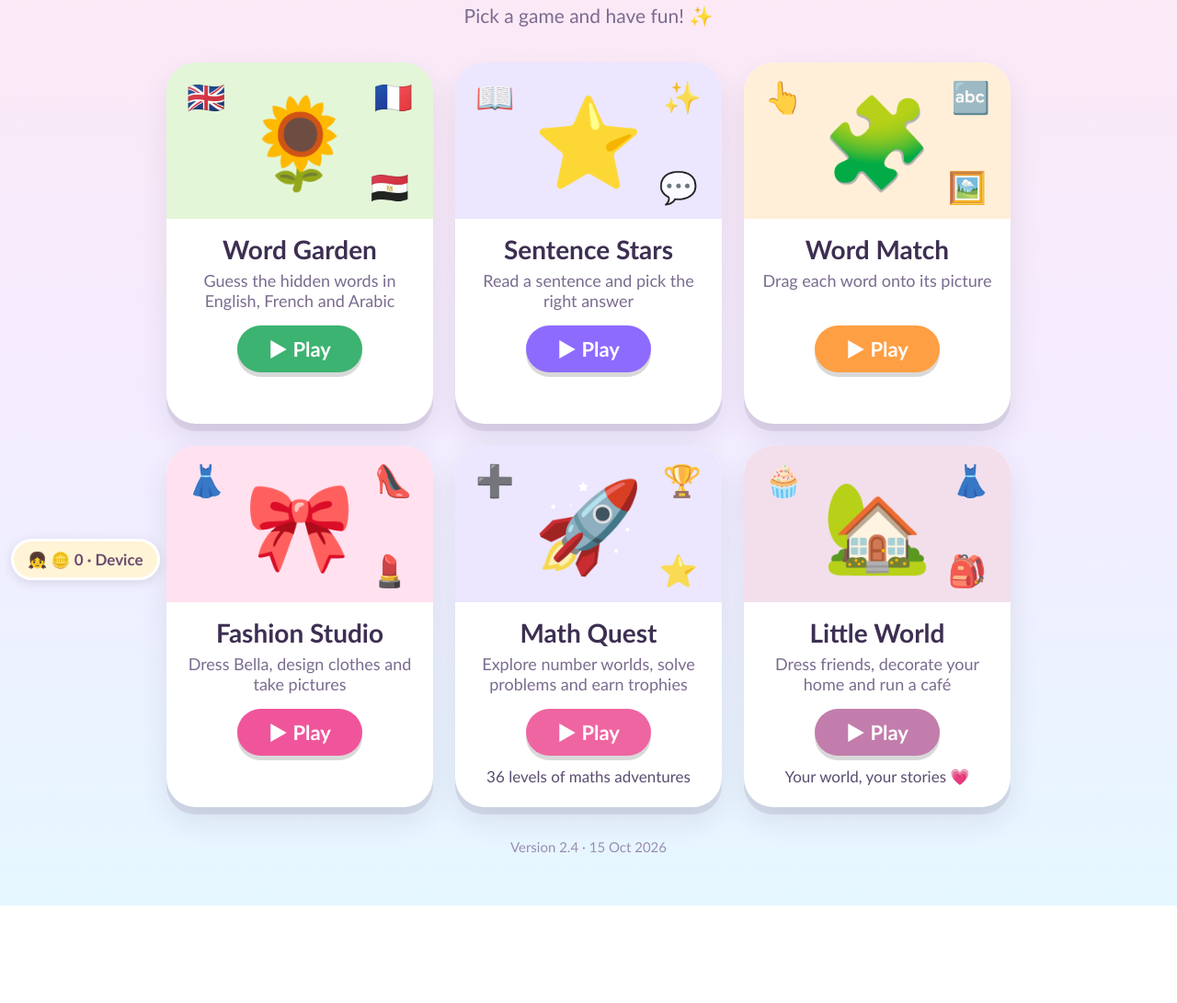
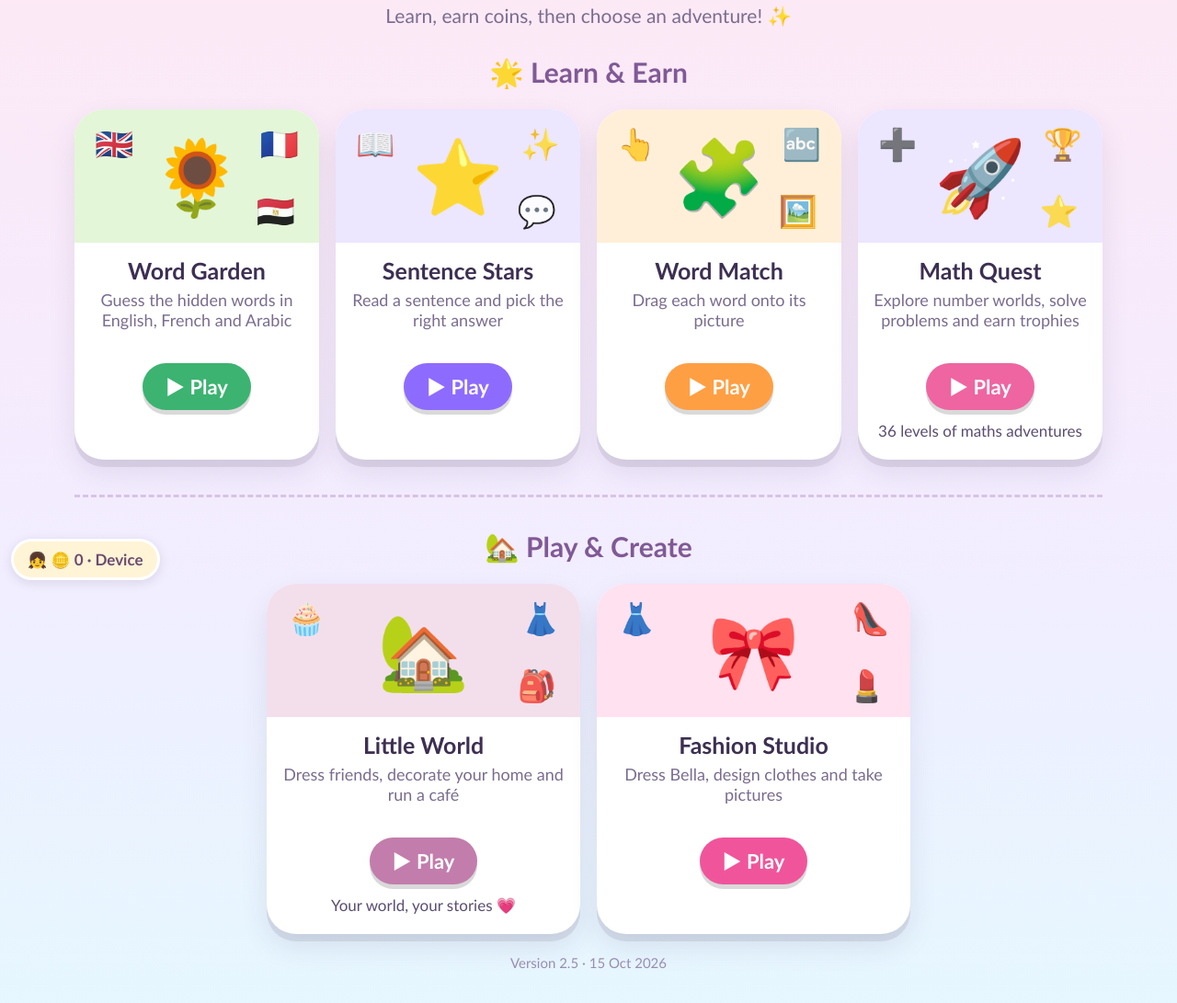
Before and after one commit to fady-gendi/Cecilia-Games, a plain HTML site: page index.html in a window 1280 px wide. Shown: the part 159-1250 px from the top of the page at 92% size. Before the commit the page ends 1144 px from the top, so only its background shows below. Drawn offline with Linux system fonts and the light colour scheme.

Commit message:
Release v2.5: separate Learn & Earn from Play & Create and explain cloud connection errors

```diff
--- a/index.html
+++ b/index.html
@@ -37,44 +37,49 @@ h1 .c{color:#f0559b}
 .soon .art{-webkit-filter:grayscale(.2);filter:grayscale(.2)}
 @media (hover:hover){.card:hover{-webkit-transform:translateY(-3px);transform:translateY(-3px)}}
 @media (max-width:420px){h1{font-size:27px}.card{width:100%;margin:10px 0}}
+.games-section{margin-top:30px}.games-section h2{text-align:center;font-size:30px;margin:10px 0 22px;color:#805996}.games-section .grid{display:grid;grid-template-columns:repeat(4,minmax(0,1fr));gap:18px}.games-section .card{width:auto;margin:0}.play-section{border-top:3px dashed #d8c3e5;padding-top:25px;margin-top:38px}.play-section .grid{grid-template-columns:repeat(2,minmax(0,1fr));max-width:700px;margin:auto}.games-section .art{height:145px;font-size:80px}.games-section .name{font-size:25px}.games-section .body{padding:15px 12px 20px}.games-section .play{padding:12px 25px}.games-section .desc{font-size:18px;min-height:66px}.wrap{max-width:1150px}@media(max-width:900px){.learn-section .grid{grid-template-columns:repeat(2,minmax(0,1fr));max-width:700px;margin:auto}.games-section .desc{min-height:48px}}@media(max-width:480px){.games-section .grid{grid-template-columns:1fr;max-width:340px}.games-section h2{font-size:27px}.games-section .desc{min-height:0}}
 </style>
-<script src="shared/wallet.js?v=v24"></script></head>
+<script src="shared/wallet.js?v=v25"></script></head>
 <body>
 <div class="wrap">
  <h1>🌈 <span class="c">Cecilia's</span> Games 🌈</h1>
- <p style="text-align:center;font-size:23px"><a href="account/?v=v24" style="color:#9166a4;font-weight:bold;text-decoration:none">👧 Cecilia’s Account · 🪙 <span id="sharedBalance">0</span></a></p>
- <p class="sub">Pick a game and have fun! ✨</p>
- <div class="grid">
-  <a class="card" href="word-garden/?v=v24">
+ <p style="text-align:center;font-size:23px"><a href="account/?v=v25" style="color:#9166a4;font-weight:bold;text-decoration:none">👧 Cecilia’s Account · 🪙 <span id="sharedBalance">0</span></a></p>
+ <p class="sub">Learn, earn coins, then choose an adventure! ✨</p>
+ <section class="games-section learn-section" aria-labelledby="learn-heading">
+  <h2 id="learn-heading">🌟 Learn & Earn</h2>
+  <div class="grid"><a class="card" href="word-garden/?v=v25">
    <div class="art" style="background:#e3f6d8"><span class="mini" style="top:16px;left:22px">🇬🇧</span><span class="mini" style="top:16px;right:22px">🇫🇷</span><span class="mini" style="bottom:14px;right:26px">🇪🇬</span>🌻</div>
    <div class="body"><p class="name">Word Garden</p><p class="desc">Guess the hidden words in English, French and Arabic</p>
     <span class="play" style="background:#3cb371">▶ Play</span><div class="stats" id="wgStats"></div></div>
   </a>
-  <a class="card" href="sentence-stars/?v=v24">
+<a class="card" href="sentence-stars/?v=v25">
    <div class="art" style="background:#ece6ff"><span class="mini" style="top:16px;left:22px">📖</span><span class="mini" style="top:16px;right:22px">✨</span><span class="mini" style="bottom:14px;right:26px">💬</span>⭐</div>
    <div class="body"><p class="name">Sentence Stars</p><p class="desc">Read a sentence and pick the right answer</p>
     <span class="play" style="background:#8e6bff">▶ Play</span><div class="stats" id="ssStats"></div></div>
   </a>
-  <a class="card" href="word-match/?v=v24">
+<a class="card" href="word-match/?v=v25">
    <div class="art" style="background:#ffefd9"><span class="mini" style="top:16px;left:22px">👆</span><span class="mini" style="top:16px;right:22px">🔤</span><span class="mini" style="bottom:14px;right:26px">🖼️</span>🧩</div>
    <div class="body"><p class="name">Word Match</p><p class="desc">Drag each word onto its picture</p>
     <span class="play" style="background:#ff9f43">▶ Play</span><div class="stats" id="wmStats"></div></div>
   </a>
-  <a class="card" href="fashion-studio/?v=v24">
+<a class="card" href="math-quest/?v=v25">
+   <div class="art" style="background:#ece6ff"><span class="mini" style="top:16px;left:22px">➕</span><span class="mini" style="top:16px;right:22px">🏆</span><span class="mini" style="bottom:14px;right:26px">⭐</span>🚀</div>
+   <div class="body"><p class="name">Math Quest</p><p class="desc">Explore number worlds, solve problems and earn trophies</p><span class="play" style="background:#ee65a1">▶ Play</span><div class="stats">36 levels of maths adventures</div></div>
+  </a></div>
+ </section>
+ <section class="games-section play-section" aria-labelledby="play-heading">
+  <h2 id="play-heading">🏡 Play & Create</h2>
+  <div class="grid"><a class="card" href="little-world/?v=v25">
+   <div class="art" style="background:#f3dfec"><span class="mini" style="top:16px;left:22px">🧁</span><span class="mini" style="top:16px;right:22px">👗</span><span class="mini" style="bottom:14px;right:26px">🎒</span>🏡</div>
+   <div class="body"><p class="name">Little World</p><p class="desc">Dress friends, decorate your home and run a café</p><span class="play" style="background:#c27dac">▶ Play</span><div class="stats">Your world, your stories 💗</div></div>
+  </a>
+<a class="card" href="fashion-studio/?v=v25">
    <div class="art" style="background:#ffe1ef"><span class="mini" style="top:16px;left:22px">👗</span><span class="mini" style="top:16px;right:22px">👠</span><span class="mini" style="bottom:14px;right:26px">💄</span>🎀</div>
    <div class="body"><p class="name">Fashion Studio</p><p class="desc">Dress Bella, design clothes and take pictures</p>
     <span class="play" style="background:#f0559b">▶ Play</span><div class="stats"></div></div>
-  </a>
-  <a class="card" href="math-quest/?v=v24">
-   <div class="art" style="background:#ece6ff"><span class="mini" style="top:16px;left:22px">➕</span><span class="mini" style="top:16px;right:22px">🏆</span><span class="mini" style="bottom:14px;right:26px">⭐</span>🚀</div>
-   <div class="body"><p class="name">Math Quest</p><p class="desc">Explore number worlds, solve problems and earn trophies</p><span class="play" style="background:#ee65a1">▶ Play</span><div class="stats">36 levels of maths adventures</div></div>
-  </a>
-  <a class="card" href="little-world/?v=v24">
-   <div class="art" style="background:#f3dfec"><span class="mini" style="top:16px;left:22px">🧁</span><span class="mini" style="top:16px;right:22px">👗</span><span class="mini" style="bottom:14px;right:26px">🎒</span>🏡</div>
-   <div class="body"><p class="name">Little World</p><p class="desc">Dress friends, decorate your home and run a café</p><span class="play" style="background:#c27dac">▶ Play</span><div class="stats">Your world, your stories 💗</div></div>
-  </a>
- </div>
- <p class="ver">Version 2.4 · 15 Oct 2026</p>
+  </a></div>
+ </section>
+ <p class="ver">Version 2.5 · 15 Oct 2026</p>
 </div>
 <script>
 /* show each game's progress on its card (same site, so saved games are readable here) */
@@ -86,7 +91,7 @@ function readSave(key,cookie){
 }
 [['wgStats','wordgarden_v1','wg1','words'],['ssStats','sentencestars_v1','ss1','sentences'],['wmStats','wordmatch_v1','wm1','puzzles']].forEach(function(g){
  var s=readSave(g[1],g[2]);
- if(s){document.getElementById(g[0]).textContent='⭐ '+(s.stars||0)+'   🪙 '+(s.coins||0)+'   📖 '+(s.total||0)+' '+g[3];}
+ if(s){document.getElementById(g[0]).textContent='⭐ '+(s.stars||0)+'   📖 '+(s.total||0)+' '+g[3];}
 });
 </script>
 <script>CeciliaWallet.onChange(function(){document.getElementById("sharedBalance").textContent=CeciliaWallet.balance()});</script></body>
--- a/shared/wallet.js
+++ b/shared/wallet.js
@@ -19,10 +19,10 @@ function award(n,source,reason,id){return add(Math.max(0,Math.floor(n)),source,r
 function spend(n,source,reason,id,meta){return add(-Math.abs(Math.floor(n)),source,reason,id,meta,'spend')}
 function records(){return Object.values(state.entries).sort(function(a,b){return b.created-a.created})}
 function purchases(source){var all={};if(state.snapshot)(state.snapshot.grants||[]).filter(function(e){return e.source===source}).forEach(function(e){all[e.id]=e});records().filter(function(e){return e.source===source&&e.kind==='spend'}).forEach(function(e){all[e.id]=e});return Object.values(all)}
-async function request(events){var ctrl=new AbortController(),timeout=setTimeout(function(){ctrl.abort()},15000);try{var r=await fetch(config.url,{method:'POST',body:JSON.stringify({action:'wallet.sync',account:'cecilia',key:key(),events:events}),redirect:'follow',signal:ctrl.signal});return await r.json()}finally{clearTimeout(timeout)}}
-async function sync(){if(!configured()||busy)return;busy=true;status='Syncing…';notify();try{state=read();var pending=records().filter(function(e){return e.status==='pending'}).sort(function(a,b){return a.created-b.created}).slice(0,80);var res=await request(pending);if(!res.ok)throw Error(res.error||'Sync failed');var disk=read();state=disk;res.results.forEach(function(r){var e=state.entries[r.id];if(e){e.status=r.ok?'confirmed':'rejected';e.error=r.error||'';if(e.kind==='migration'&&r.creditedTotal!==undefined)e.delta=r.creditedTotal}});state.snapshot={url:config.url,balance:res.balance,migrations:res.migrations||{},grants:res.grants||[],at:Date.now()};status='Cloud synced ✓';write();if(records().some(function(e){return e.status==='pending'}))schedule()}catch(e){status='Offline · changes pending';notify();clearTimeout(timer);timer=setTimeout(sync,20000)}finally{busy=false}}
+async function request(events){var ctrl=new AbortController(),timeout=setTimeout(function(){ctrl.abort()},30000);try{var r=await fetch(config.url,{method:'POST',body:JSON.stringify({action:'wallet.sync',account:'cecilia',key:key(),events:events}),redirect:'follow',signal:ctrl.signal});if(r.headers&&/text\/html/i.test(r.headers.get('content-type')||'')){var wrong=new Error('This link opens a website, not the Global Wallet service. Check the deployment URL.');wrong.permanent=true;throw wrong}try{return await r.json()}catch(parseError){if(parseError.permanent)throw parseError;var invalid=new Error('The deployment did not return wallet data. Check the web app URL and access settings.');invalid.permanent=true;throw invalid}}finally{clearTimeout(timeout)}}
+async function sync(){if(!configured()||busy)return;busy=true;status='Syncing…';notify();try{state=read();var pending=records().filter(function(e){return e.status==='pending'}).sort(function(a,b){return a.created-b.created}).slice(0,80);var res=await request(pending);if(!res.ok){var err=new Error(res.error==='unauthorized'?'Family key rejected. Check FAMILY_KEY in Script properties.':res.error==='unknown action'?'Wrong Apps Script deployment. Use the Global Wallet web app.':res.error||'Sync failed');err.permanent=true;throw err}var disk=read();state=disk;res.results.forEach(function(r){var e=state.entries[r.id];if(e){e.status=r.ok?'confirmed':'rejected';e.error=r.error||'';if(e.kind==='migration'&&r.creditedTotal!==undefined)e.delta=r.creditedTotal}});state.snapshot={url:config.url,balance:res.balance,migrations:res.migrations||{},grants:res.grants||[],at:Date.now()};status='Cloud synced ✓';write();if(records().some(function(e){return e.status==='pending'}))schedule()}catch(e){status=e.permanent?e.message:'Connection timed out or offline · saved here';notify();clearTimeout(timer);if(!e.permanent)timer=setTimeout(sync,20000)}finally{busy=false}}
 function setup(url,familyKey){if(!/^https:\/\/script\.google\.com\/macros\/s\/[A-Za-z0-9_-]+\/exec$/.test(url))throw Error('Use the Apps Script deployment /exec URL.');if(!familyKey.trim())throw Error('Enter the family key.');var changed=config.url!==url;config={url:url};localStorage.setItem(CONFIG,JSON.stringify(config));localStorage.setItem('cecilia_family_cloud_key',familyKey.trim());state=read();if(changed){state.snapshot=null;records().forEach(function(e){if(e.status==='confirmed')e.status='pending'})}write();sync()}
-function mount(){if(document.getElementById('globalWalletBadge'))return;var b=document.createElement('a');b.id='globalWalletBadge';b.href=ROOT+'account/?v=v24';b.style.cssText='position:fixed;left:max(12px,env(safe-area-inset-left));bottom:max(10px,env(safe-area-inset-bottom));z-index:45;padding:9px 15px;border:3px solid white;border-radius:30px;background:#fff4d6;color:#6c4b70;font:bold 17px Trebuchet MS,Arial,sans-serif;text-decoration:none;box-shadow:0 3px 12px #49315422';b.setAttribute('aria-label','Cecilia’s shared coin account');document.body.appendChild(b);notify()}
+function mount(){if(document.getElementById('globalWalletBadge'))return;var b=document.createElement('a');b.id='globalWalletBadge';b.href=ROOT+'account/?v=v25';b.style.cssText='position:fixed;left:max(12px,env(safe-area-inset-left));bottom:max(10px,env(safe-area-inset-bottom));z-index:45;padding:9px 15px;border:3px solid white;border-radius:30px;background:#fff4d6;color:#6c4b70;font:bold 17px Trebuchet MS,Arial,sans-serif;text-decoration:none;box-shadow:0 3px 12px #49315422';b.setAttribute('aria-label','Cecilia’s shared coin account');document.body.appendChild(b);notify()}
 window.CeciliaWallet={balance:balance,award:award,spend:spend,importCoins:importCoins,purchases:purchases,records:records,onChange:function(fn){listeners.push(fn);fn()},sync:sync,setup:setup,key:key,configured:configured,saveURL:function(fallback){return configured()?config.url:fallback},status:function(){return status},uid:uid,root:ROOT,mount:mount};
 window.addEventListener('storage',function(e){if(e.key===KEY){state=read();notify()}if(e.key===CONFIG){try{config=JSON.parse(e.newValue)||{url:''}}catch(x){}sync()}});window.addEventListener('online',sync);window.addEventListener('focus',function(){state=read();notify();sync()});
 if(document.readyState==='loading')document.addEventListener('DOMContentLoaded',mount);else mount();
--- a/version.json
+++ b/version.json
@@ -1 +1 @@
-{"version":"2.4","date":"2026-10-15","games":["word-garden","sentence-stars","word-match","fashion-studio","math-quest","little-world"],"account":"account"}
+{"version":"2.5","date":"2026-10-15","games":["word-garden","sentence-stars","word-match","fashion-studio","math-quest","little-world"],"account":"account"}
```
Also changed, not shown: account/index.html (+2 -2 lines).
